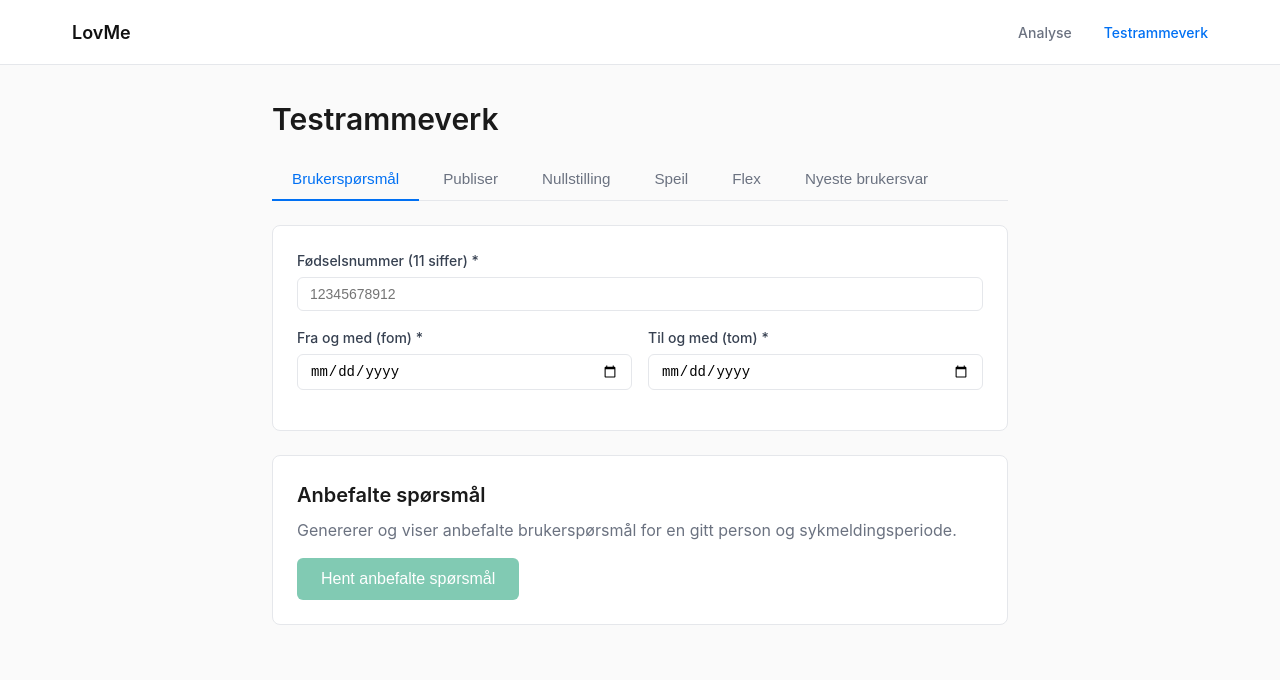
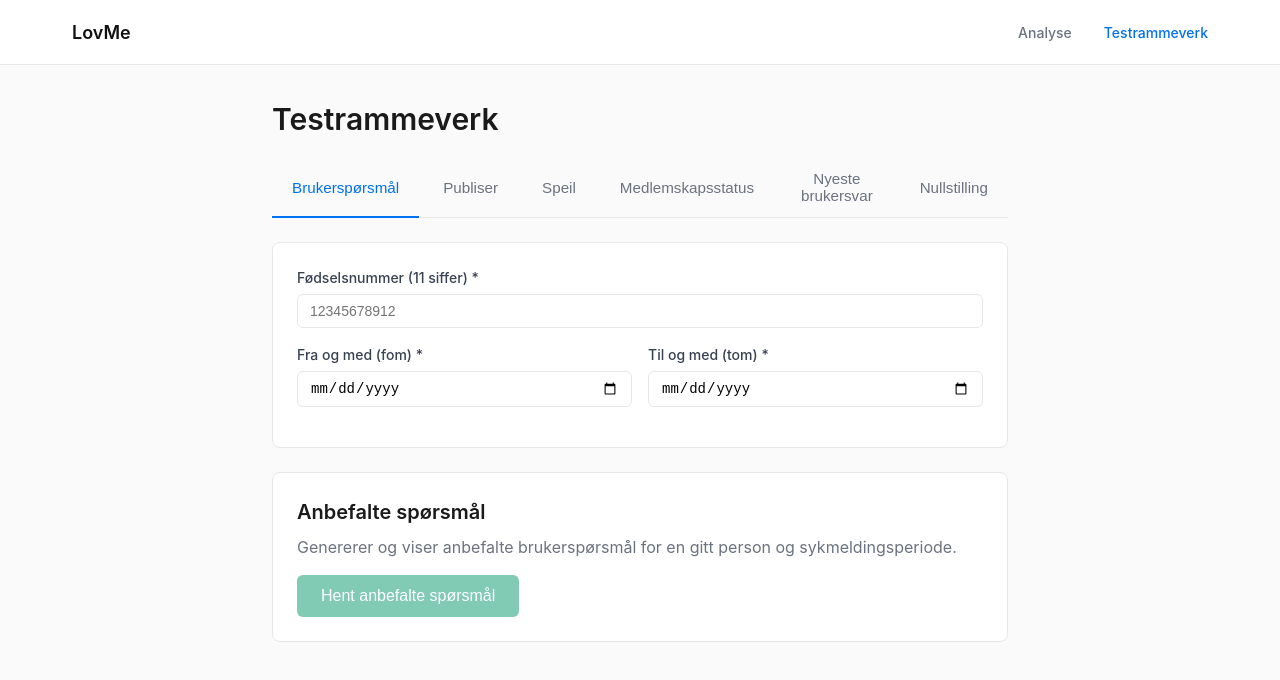
Before and after one commit to navikt/medlemskap-analyse, a Next.js app: page /testrammeverk in a window 1280 px wide. Shown: the top 680 px of the page. Built offline with nearby package versions, Linux system fonts and the light colour scheme.

Commit message:
Renamer flex og setter nullstilling bakerst.

```diff
--- a/app/testrammeverk/page.tsx
+++ b/app/testrammeverk/page.tsx
@@ -62,14 +62,6 @@ export default function TestrammeverkPage() {
                 </button>
                 <button
                     role="tab"
-                    aria-selected={activeTab === "nullstilling"}
-                    className={`tab ${activeTab === "nullstilling" ? "active" : ""}`}
-                    onClick={() => setActiveTab("nullstilling")}
-                >
-                    Nullstilling
-                </button>
-                <button
-                    role="tab"
                     aria-selected={activeTab === "speil"}
                     className={`tab ${activeTab === "speil" ? "active" : ""}`}
                     onClick={() => setActiveTab("speil")}
@@ -82,7 +74,7 @@ export default function TestrammeverkPage() {
                     className={`tab ${activeTab === "flex" ? "active" : ""}`}
                     onClick={() => setActiveTab("flex")}
                 >
-                    Flex
+                    Medlemskapsstatus
                 </button>
                 <button
                     role="tab"
@@ -91,6 +83,14 @@ export default function TestrammeverkPage() {
                     onClick={() => setActiveTab("nyesteBrukersvar")}
                 >
                     Nyeste brukersvar
+                </button>
+                <button
+                    role="tab"
+                    aria-selected={activeTab === "nullstilling"}
+                    className={`tab ${activeTab === "nullstilling" ? "active" : ""}`}
+                    onClick={() => setActiveTab("nullstilling")}
+                >
+                    Nullstilling
                 </button>
             </div>
 
```
